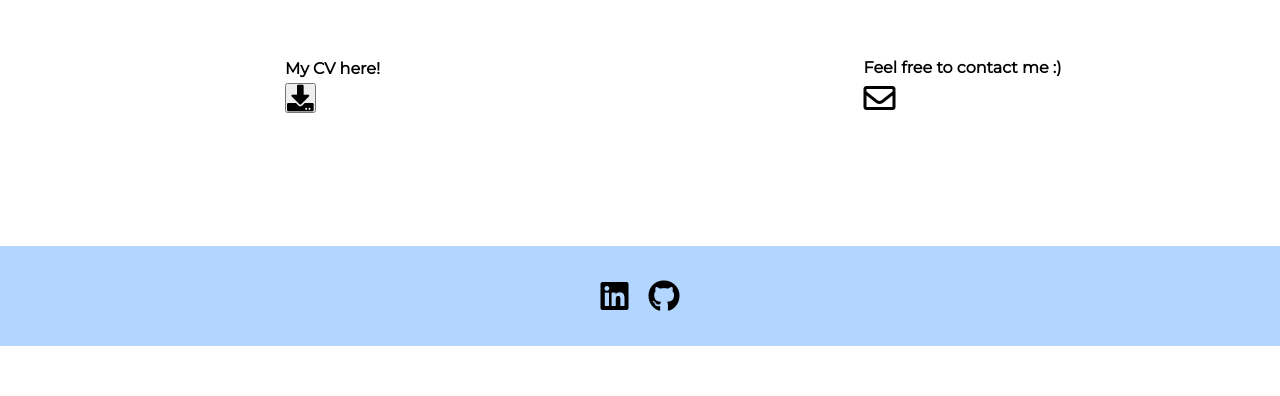
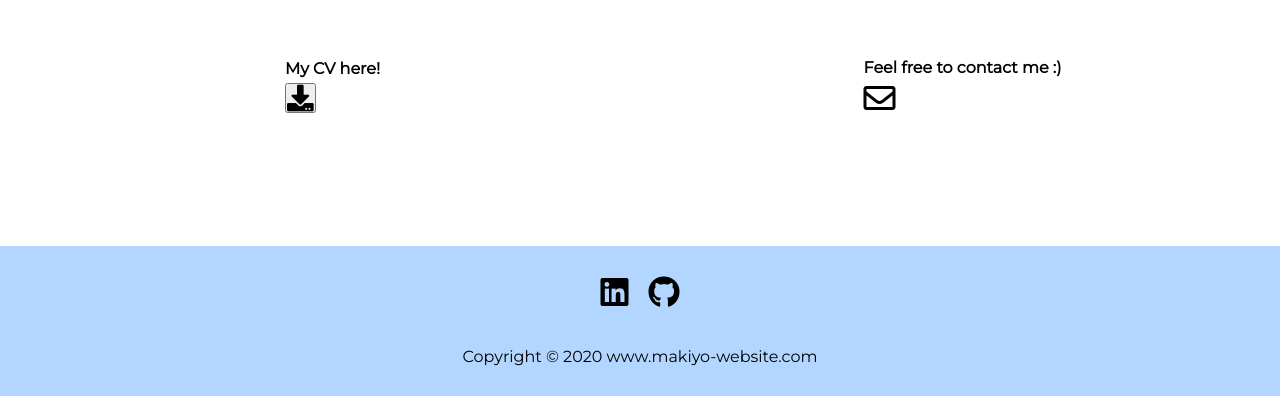
Before and after one commit to makiyo-ronkko/makiyo-website, a React (Create React App) app: page / in a window 1280 px wide. Shown: the part 1374-1770 px from the top of the page. Before the commit the page ends 1720 px from the top, so only its background shows below. Built offline with nearby package versions, Linux system fonts and the light colour scheme; no server answers.

Commit message:
Add copyright

```diff
--- a/src/Components/Footer/Footer.css
+++ b/src/Components/Footer/Footer.css
@@ -1,13 +1,24 @@
 /* Footer */
-.footer {
+.Footer {
   background-color: #b2d6ff;
   order: 3;
-  height: 100px;
+  height: 150px;
   display: flex;
   justify-content: space-around;
+  flex-direction: column;
+}
+
+.socialicons {
+  margin-top: 10px;
+  display: flex;
 }
 
 .socialicons a {
   color: #000000;
-  padding: 10px;
+  padding: 0 10px;
 }
+
+.copyright {
+  display: flex;
+  margin-bottom: 10px;
+}
--- a/src/Components/Footer/Footer.js
+++ b/src/Components/Footer/Footer.js
@@ -3,7 +3,7 @@ import './Footer.css';
 
 const Footer = () => {
   return (
-    <div className='section footer'>
+    <div className='Footer section'>
       <div className='socialicons'>
         <a
           href='//linkedin.com/in/makiyoronkko '
@@ -20,6 +20,9 @@ const Footer = () => {
           <i className='fab fa-github fa-2x'></i>
         </a>
       </div>
+      <div className='copyright'>
+        <p>Copyright &copy; 2020 www.makiyo-website.com</p>
+      </div>
     </div>
   );
 };
```
